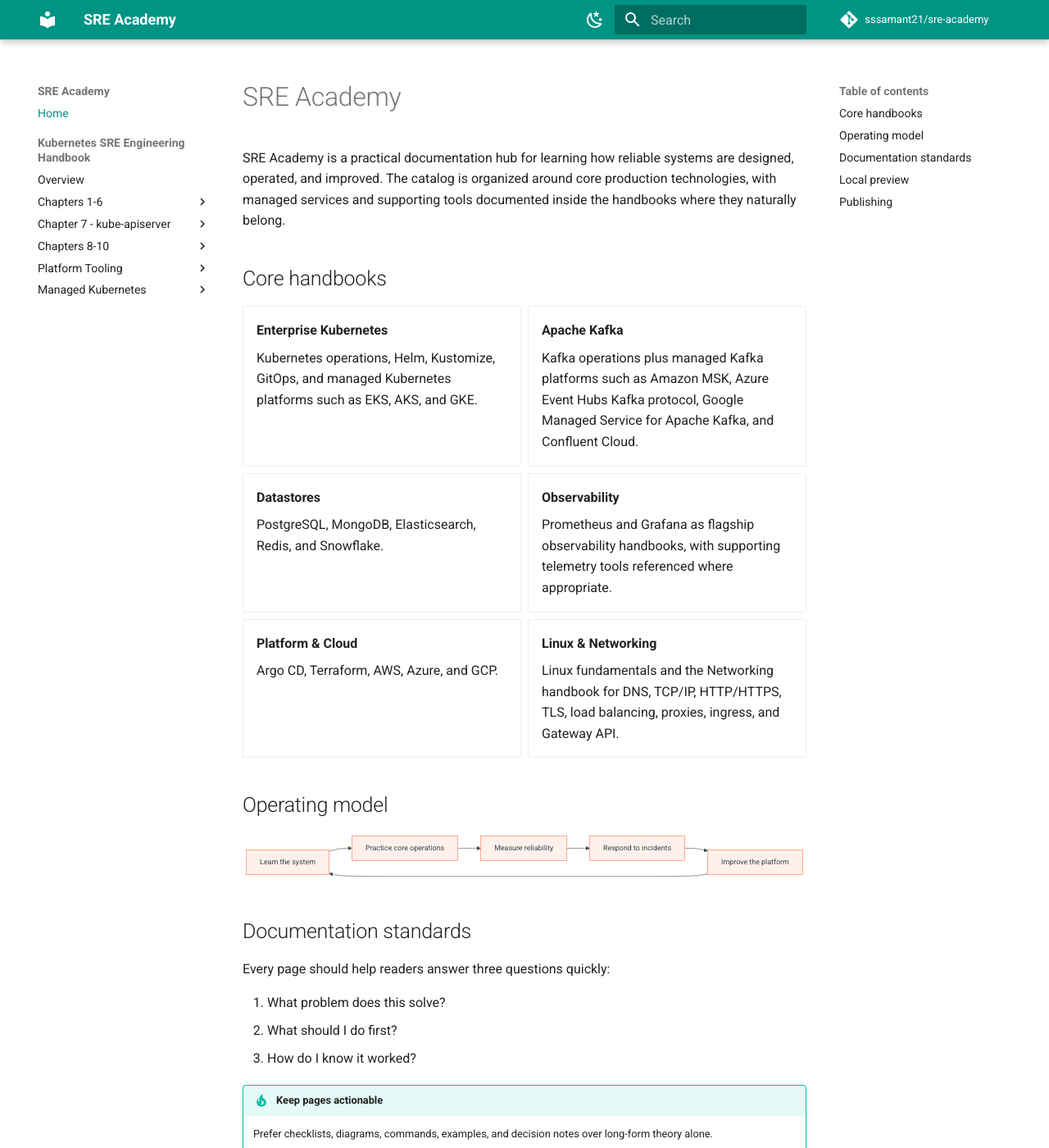
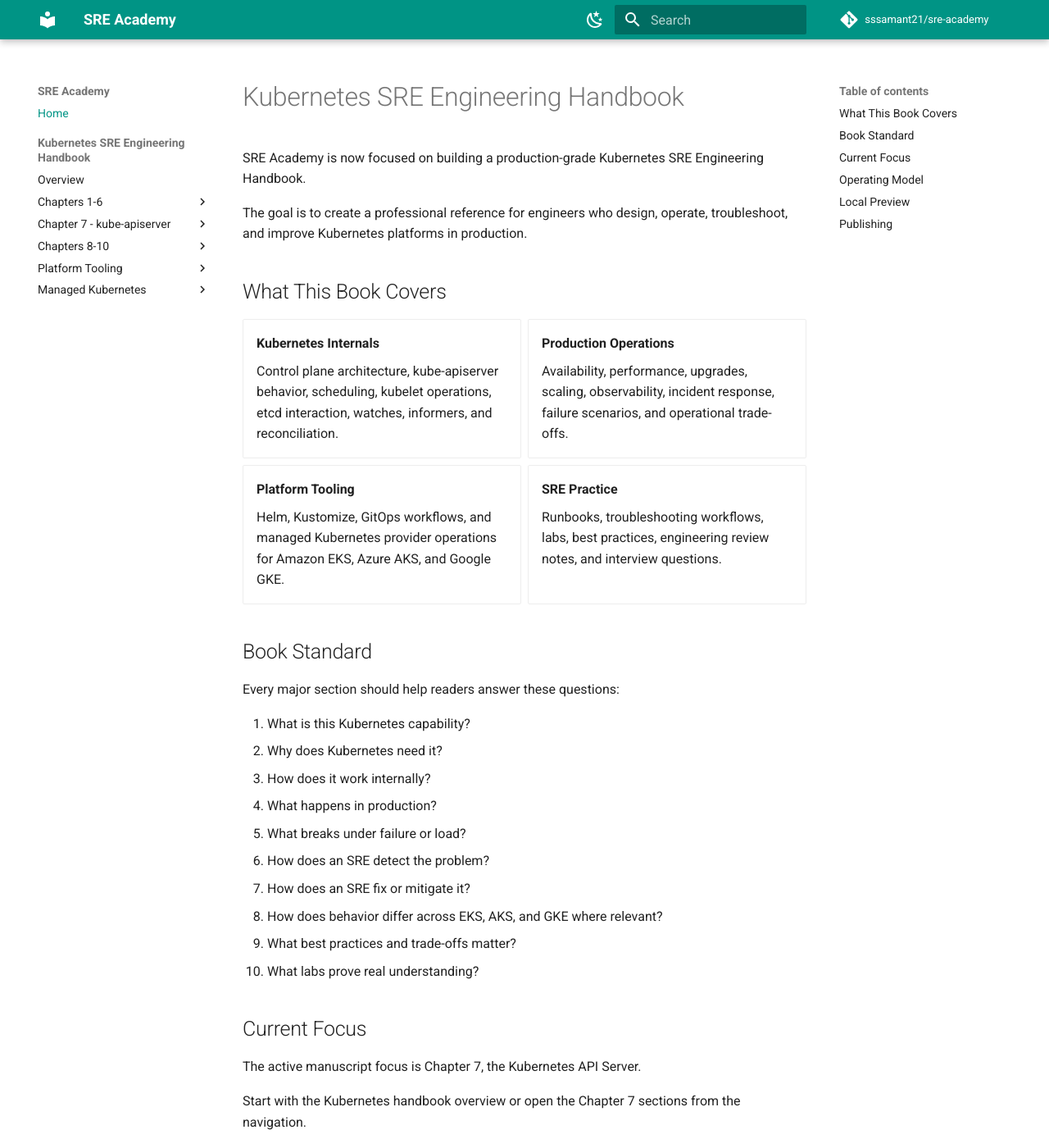
Before and after one commit to sssamant21/sre-academy, an MkDocs documentation site: the page built from docs/index.md, in a window 1280 px wide and 1400 px high. Shown: the whole window at 82% size. Built offline with MkDocs 1.6.1 and Material for MkDocs 9.7.7, drawn with Linux system fonts in a browser that asks for light colours; comment, search, counter and statistics services are not loaded; some of the changed text lies outside the part shown.

Commit message:
docs: focus homepage on Kubernetes handbook

````diff
--- a/docs/index.md
+++ b/docs/index.md
@@ -1,60 +1,64 @@
-# SRE Academy
+# Kubernetes SRE Engineering Handbook
 
-SRE Academy is a practical documentation hub for learning how reliable systems are designed, operated, and improved. The catalog is organized around core production technologies, with managed services and supporting tools documented inside the handbooks where they naturally belong.
+SRE Academy is now focused on building a production-grade Kubernetes SRE Engineering Handbook.
 
-## Core handbooks
+The goal is to create a professional reference for engineers who design, operate, troubleshoot, and improve Kubernetes platforms in production.
+
+## What This Book Covers
 
 <div class="grid cards" markdown>
 
-- **Enterprise Kubernetes**
+- **Kubernetes Internals**
 
-    Kubernetes operations, Helm, Kustomize, GitOps, and managed Kubernetes platforms such as EKS, AKS, and GKE.
+    Control plane architecture, kube-apiserver behavior, scheduling, kubelet operations, etcd interaction, watches, informers, and reconciliation.
 
-- **Apache Kafka**
+- **Production Operations**
 
-    Kafka operations plus managed Kafka platforms such as Amazon MSK, Azure Event Hubs Kafka protocol, Google Managed Service for Apache Kafka, and Confluent Cloud.
+    Availability, performance, upgrades, scaling, observability, incident response, failure scenarios, and operational trade-offs.
 
-- **Datastores**
+- **Platform Tooling**
 
-    PostgreSQL, MongoDB, Elasticsearch, Redis, and Snowflake.
+    Helm, Kustomize, GitOps workflows, and managed Kubernetes provider operations for Amazon EKS, Azure AKS, and Google GKE.
 
-- **Observability**
+- **SRE Practice**
 
-    Prometheus and Grafana as flagship observability handbooks, with supporting telemetry tools referenced where appropriate.
-
-- **Platform & Cloud**
-
-    Argo CD, Terraform, AWS, Azure, and GCP.
-
-- **Linux & Networking**
-
-    Linux fundamentals and the Networking handbook for DNS, TCP/IP, HTTP/HTTPS, TLS, load balancing, proxies, ingress, and Gateway API.
+    Runbooks, troubleshooting workflows, labs, best practices, engineering review notes, and interview questions.
 
 </div>
 
-## Operating model
+## Book Standard
+
+Every major section should help readers answer these questions:
+
+1. What is this Kubernetes capability?
+2. Why does Kubernetes need it?
+3. How does it work internally?
+4. What happens in production?
+5. What breaks under failure or load?
+6. How does an SRE detect the problem?
+7. How does an SRE fix or mitigate it?
+8. How does behavior differ across EKS, AKS, and GKE where relevant?
+9. What best practices and trade-offs matter?
+10. What labs prove real understanding?
+
+## Current Focus
+
+The active manuscript focus is Chapter 7, the Kubernetes API Server.
+
+Start with the Kubernetes handbook overview or open the Chapter 7 sections from the navigation.
+
+## Operating Model
 
 ```mermaid
 graph LR
-    Learn[Learn the system] --> Practice[Practice core operations]
-    Practice --> Observe[Measure reliability]
-    Observe --> Respond[Respond to incidents]
-    Respond --> Improve[Improve the platform]
+    Learn[Understand internals] --> Operate[Operate production clusters]
+    Operate --> Observe[Measure reliability signals]
+    Observe --> Respond[Respond to failures]
+    Respond --> Improve[Improve platform design]
     Improve --> Learn
 ```
 
-## Documentation standards
-
-Every page should help readers answer three questions quickly:
-
-1. What problem does this solve?
-2. What should I do first?
-3. How do I know it worked?
-
-!!! tip "Keep pages actionable"
-    Prefer checklists, diagrams, commands, examples, and decision notes over long-form theory alone.
-
-## Local preview
+## Local Preview
 
 Install the documentation dependencies and start the development server:
 
````
